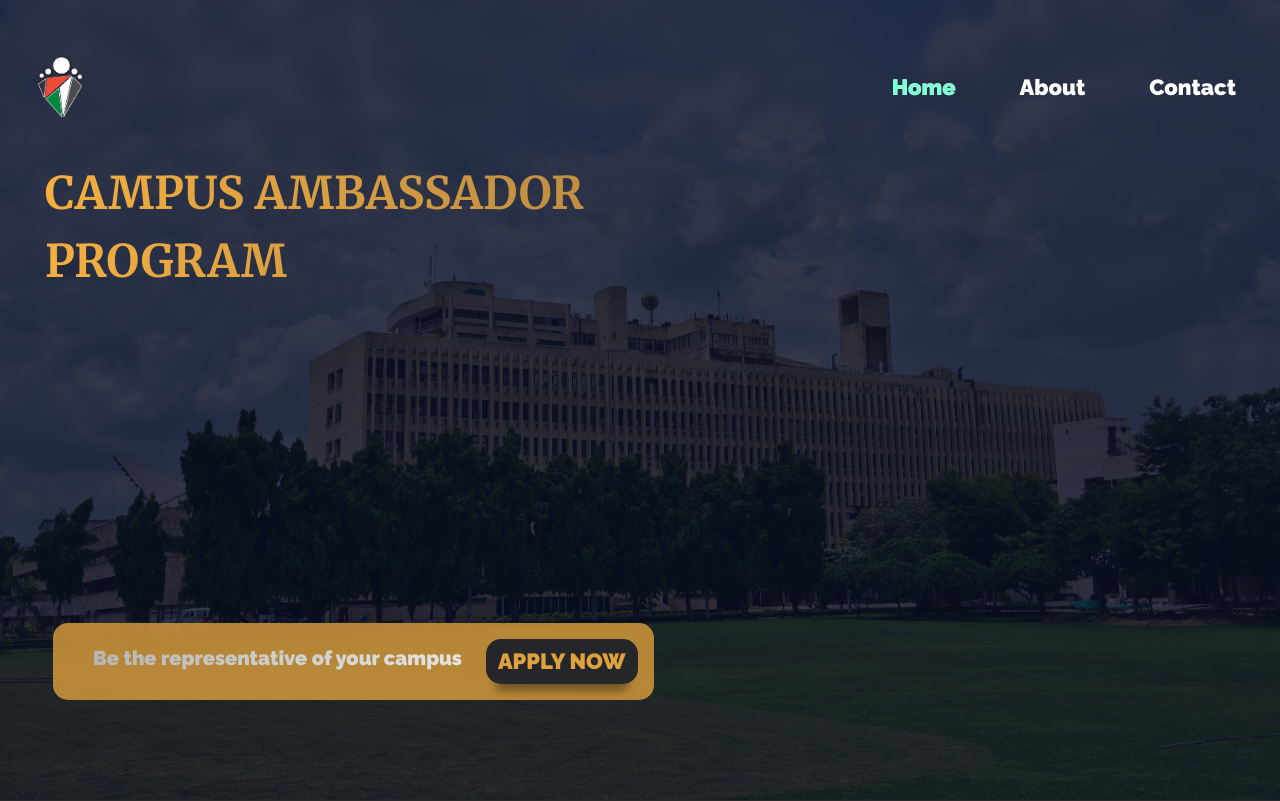
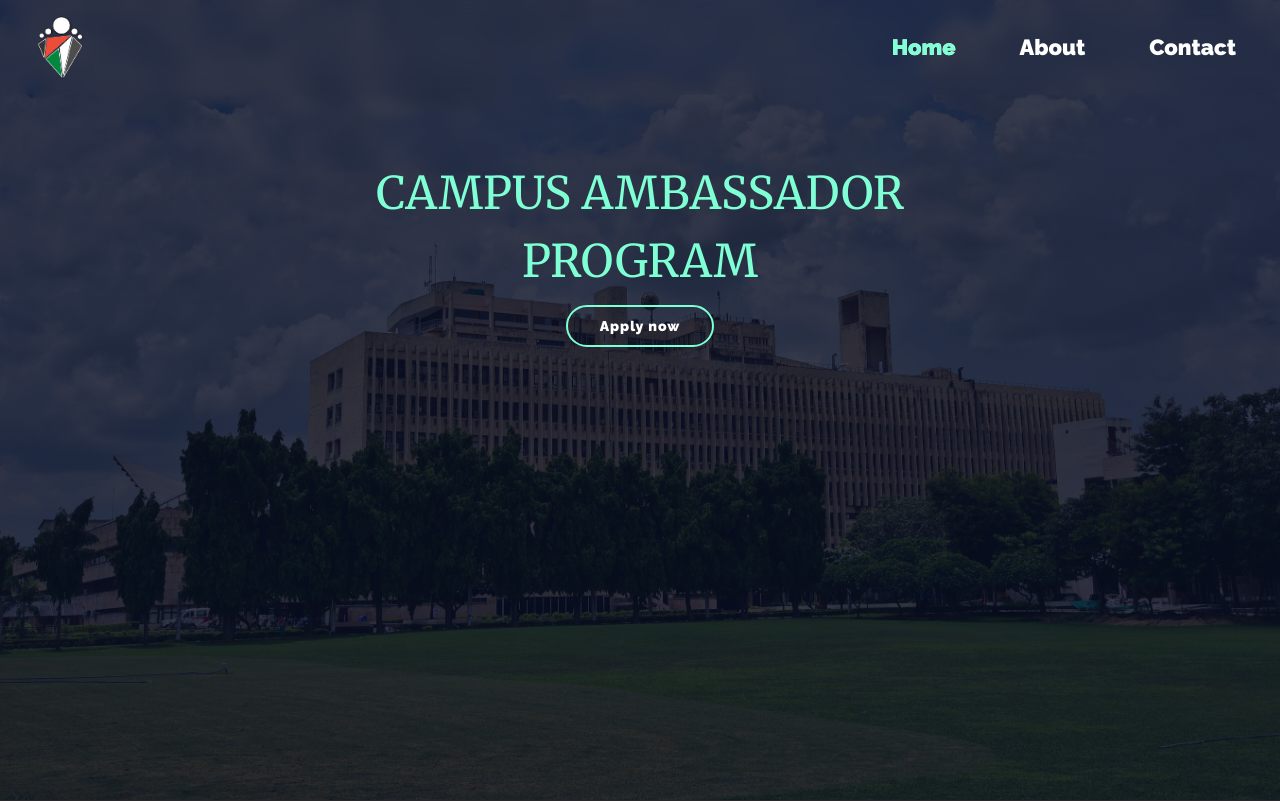
Before and after one commit to NSS-IIT-Delhi/Kaizen-23-CAP, a React (Create React App) app: page / in a window 1280 px wide. Shown: the top 801 px of the page. Built offline with nearby package versions, Linux system fonts and the light colour scheme.

Commit message:
colour changes

```diff
--- a/src/header/header.js
+++ b/src/header/header.js
@@ -36,7 +36,7 @@ export default function Header({id}){
 
       <div class="bg">
         <header class="header sticky-top animate__animated animate__fadeInDown animate__delay-1s" style={{"--animate-delay": "0.7s",  "background-color": `rgb(0,0,0,${scrolled ? 0.5 : 0})`}}>
-          <nav class={`navbar navbar-expand-md navbar-fixed-top navbar-default pt-${scrolled ? 0:5}`}>
+          <nav class={`navbar navbar-expand-md navbar-fixed-top navbar-default pt-${scrolled ? 0:2}`}>
             <div class="container-fluid">
               <a class="navbar-brand px-4" href="https://www.kaizeniitd.in/"><img width={50} class="logo" alt="Kaizen" src={logo}/></a>
 
@@ -85,56 +85,34 @@ export default function Header({id}){
         </header>
 
         <div class="head container-fluid px-xl-5 px-lg-5 px-md-5 px-sm-4 px-3">
-          <div class="row">
-            <div class="col cap col-xl-7 col-lg-8 col-md-10 col-sm-12 gradient-yellow"
+          <div class="cap">
+            <div class="row justify-content-center">
+              <div class="col-xl-6 col-lg-12 col-md-12 col-sm-12 col-12 justify-content-center"
                 style={{
-                "align-items":"center",
-                "display":"flex",
+                  "text-align":"center",
+                  // "align-items":"center",
+                  // "display":"flex",
                   "fontSize":45,
                   "font-family": 'Merriweather',
-                "color":"white",
+                  "color":"aquamarine",
                 }}>
-              <strong>CAMPUS AMBASSADOR PROGRAM</strong>
+                CAMPUS AMBASSADOR PROGRAM
               </div>
             </div>
 
-          <div class="row">
-            <div class="col col-xl-7 col-lg-6 col-md-8 col-sm-12 col-12">
-              <div class="card applybox mx-xl-2 mx-lg-2 mx-md-2 mx-sm-2 mx-1"
+            <div class="row justify-content-center">
+              <div class="col-xl-6 col-lg-12 col-md-12 col-sm-12 col-12 justify-content-center"
                 style={{
-                              "border-radius":"15px",
-                              "border":"transparent",
-                              "background":"rgba(245, 176, 65, .8)",
-                              "opacity":"0.9",
-                              // "-webkit-filter": "brightness(100%) contrast(90%) blur(0.1px) grayscale(1%)",
-                              // "filter": "brightness(90%) contrast(90%) blur(2px) grayscale(10%)",
-                              // "background-image": "linear-gradient(#F5B041, #F5B800)",
-                              // "background-opacity":"80%",
-                              "font-family": 'Raleway',
-                              // "background": "rgba(0,0,0,0.8)",
-                              "backdrop-filter": "blur(10px)",
-                              // "backgroundImage":""
+                  "text-align":"center",
                 }}>
-                <div class="card-body align-items-center" style={{"display":"flex",}}>
-                  <h5 class="card-title gradient-white px-xl-4 px-lg-4 px-md-3 px-sm-2 px-1">Be the representative of your campus</h5>
-                  <a href="#" class="btn dbutton btn-primary ms-auto" onClick={form} style={{
-                    "-webkit-filter": "brightness(100%) contrast(100%) blur(0px) grayscale(0%)",
-                      "border-radius":"15px",
-                      "border":"transparent",
-                    // "background":"rgba(0, 0, 0, .6)",
-                      "background":"#28282b",
-                      "align-items":"center",
-                      "display":"flex",
-                      "fontSize":22,
-                      "color":"#F5B041"
-                    }}>APPLY NOW</a>
+                <button class="applybtn">Apply now</button>
               </div>
             </div>
+
           </div>
 
         </div>
       </div>
     </div>
-    </div>
   );
 }
```
Lines whose indentation alone changed are shown as unchanged.
